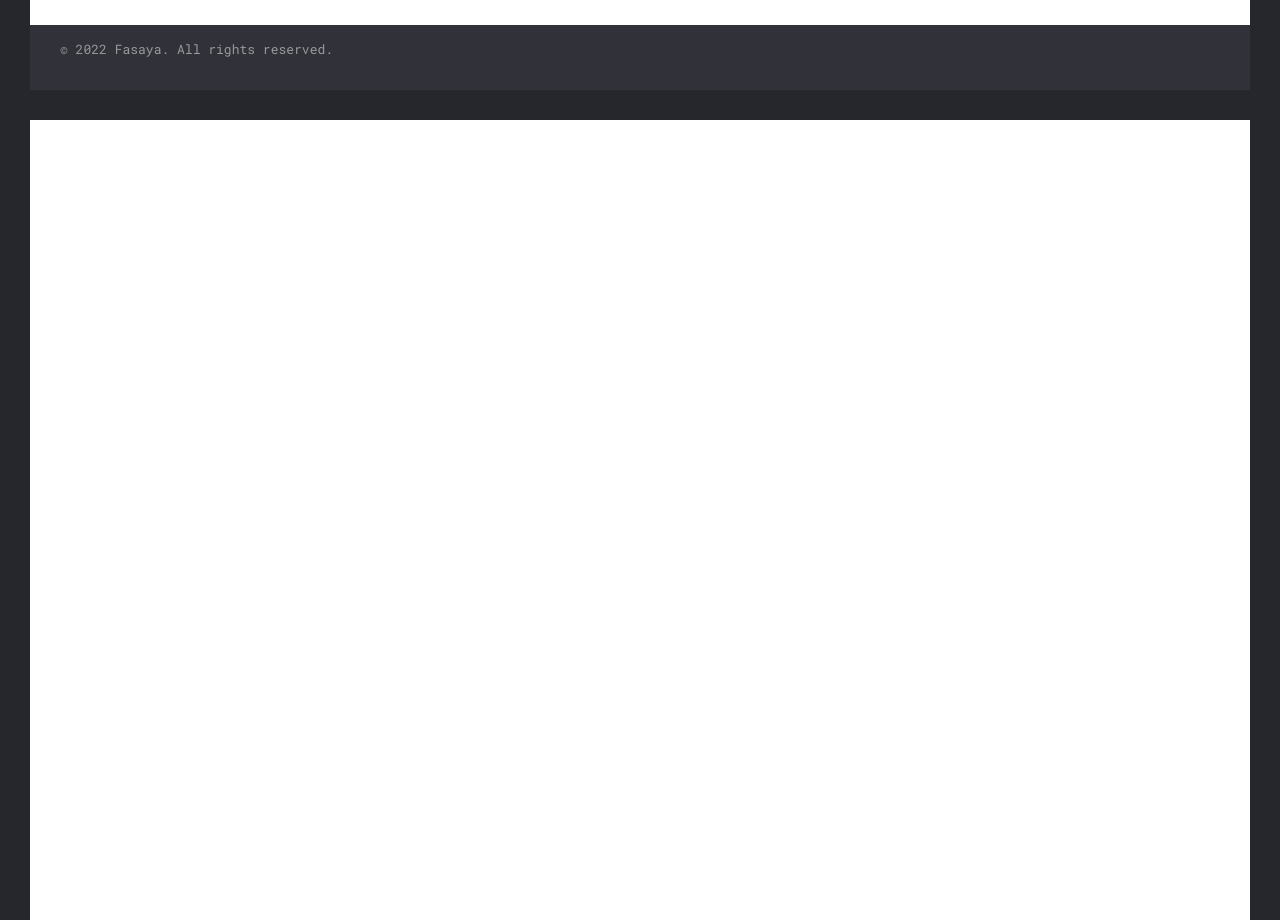
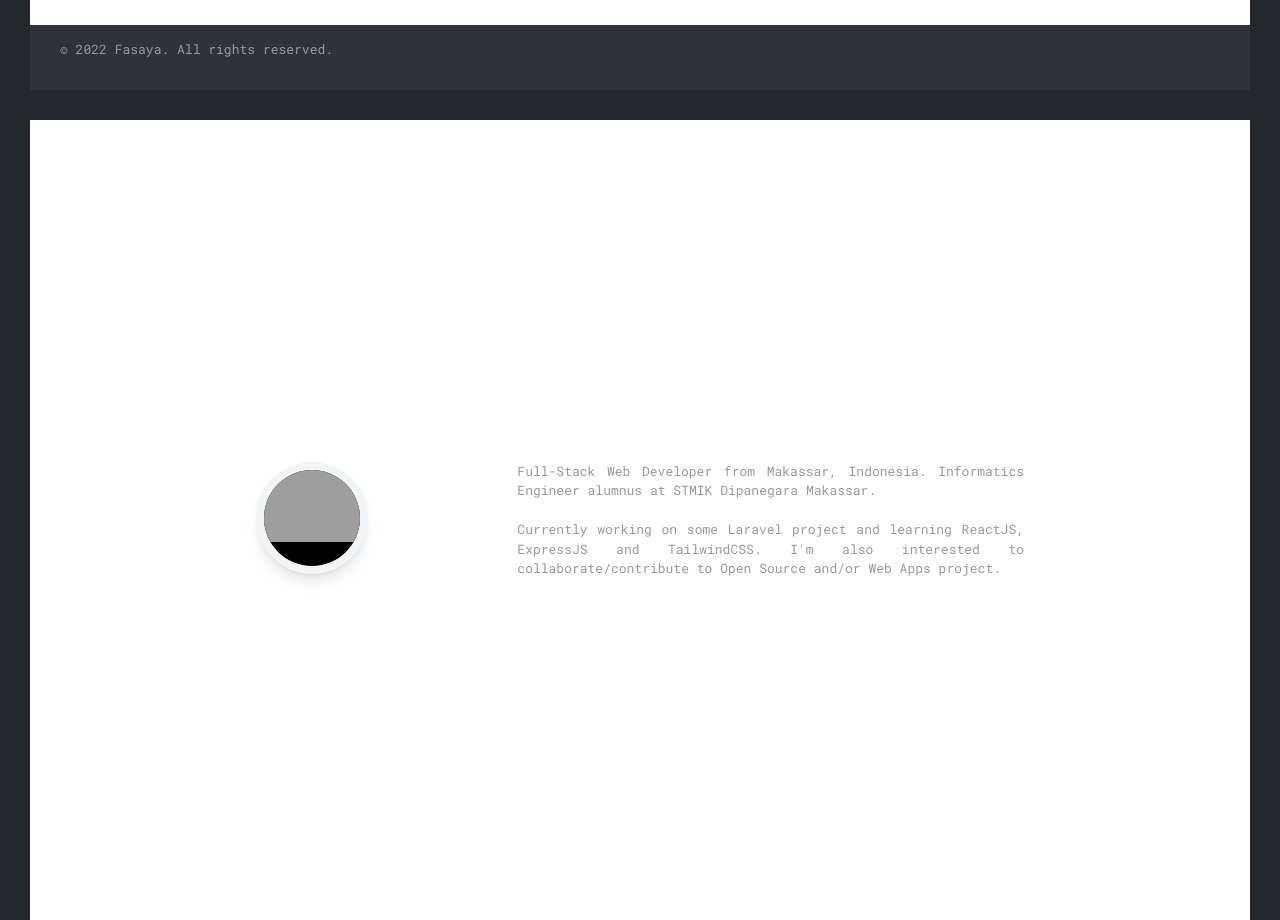
Before and after one commit to fasaya/personal-web-2023, a React (Create React App) app: page / in a window 1280 px wide. Shown: the part 680-1600 px from the top of the page. Built offline with nearby package versions, Linux system fonts and the light colour scheme; grey boxes are pictures that could not be loaded; some icons are missing.

Commit message:
fix home

```diff
--- a/src/Components/Home/About.js
+++ /dev/null
@@ -1,23 +0,0 @@
-const About = () => (
-	<section className="bg-white dark:bg-custom-grey h-full">
-		<div className="grid h-screen place-items-center text-custom-grey-light">
-			<div className="sm:w-3/5 w-5/6 text-center">
-				<h1
-					className="glitch"
-					style={{
-						"font-size": "68px",
-						"font-family": "Roboto Mono",
-						color: "#fff",
-						"font-weight": "700",
-						"text-transform": "uppercase",
-						"letter-spacing": "0.04em",
-					}}
-				>
-					Fasaya
-				</h1>
-			</div>
-		</div>
-	</section>
-);
-
-export default About;
--- /dev/null
+++ b/src/Pages/Home/About.js
@@ -0,0 +1,33 @@
+const About = () => (
+	<section className="bg-white dark:bg-custom-grey h-full">
+		<div className="grid h-screen place-items-center text-custom-grey-light">
+			<div className="sm:w-3/5 w-5/6">
+				<div class="grid grid-cols-3 gap-4">
+					<div class="sm:col-span-1 col-span-3">
+						<div className="rounded-full bg-gray-100 w-28 h-28 p-2 z-10 -top-8 shadow-lg hover:shadow-xl transition  content-center text-center">
+							<div className="rounded-full bg-black w-full h-full overflow-auto">
+								<img
+									src="https://avatars.githubusercontent.com/u/53859179?v=4"
+									alt="fasaya"
+								/>
+							</div>
+						</div>
+					</div>
+					<div class="sm:col-span-2 col-span-3 text-justify">
+						Full-Stack Web Developer from Makassar, Indonesia.
+						Informatics Engineer alumnus at STMIK Dipanegara
+						Makassar.
+						<br />
+						<br />
+						Currently working on some Laravel project and learning
+						ReactJS, ExpressJS and TailwindCSS. I'm also interested
+						to collaborate/contribute to Open Source and/or Web Apps
+						project.
+					</div>
+				</div>
+			</div>
+		</div>
+	</section>
+);
+
+export default About;
--- a/src/Pages/Home.js
+++ b/src/Pages/Home/index.js
@@ -1,6 +1,6 @@
 import React from "react";
 import Typed from "react-typed";
-import About from "../Components/Home/About";
+import About from "./About";
 
 const textLines = [
 	`&lt;h1&gt;Web Developer&lt;/h1&gt;`,
```
